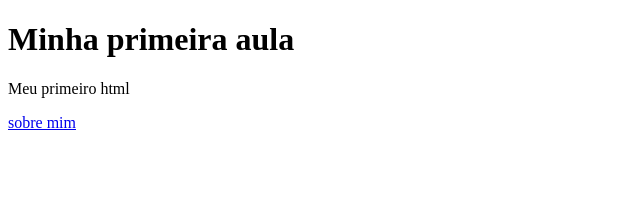
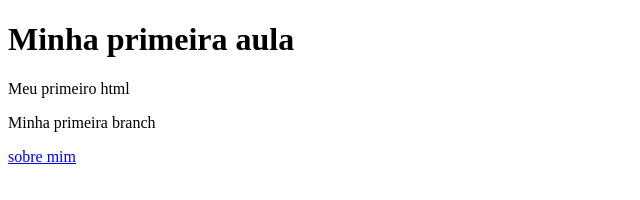
Before and after one commit to FabiolaNeris/1TDSPB, a plain HTML site: page Index.html in a window 1280 px wide. Shown: the whole page, without its empty margins (0-640 px from the left). Drawn offline with Linux system fonts and the light colour scheme.

Commit message:
alteração na minha branch

```diff
--- a/Index.html
+++ b/Index.html
@@ -8,6 +8,7 @@
 <body>
     <h1>Minha primeira aula</h1>
     <p>Meu primeiro html</p>
+    <p>Minha primeira branch</p>
     <a href="/sobre-mim.html">sobre mim</a>
 </body>
 </html>
```
